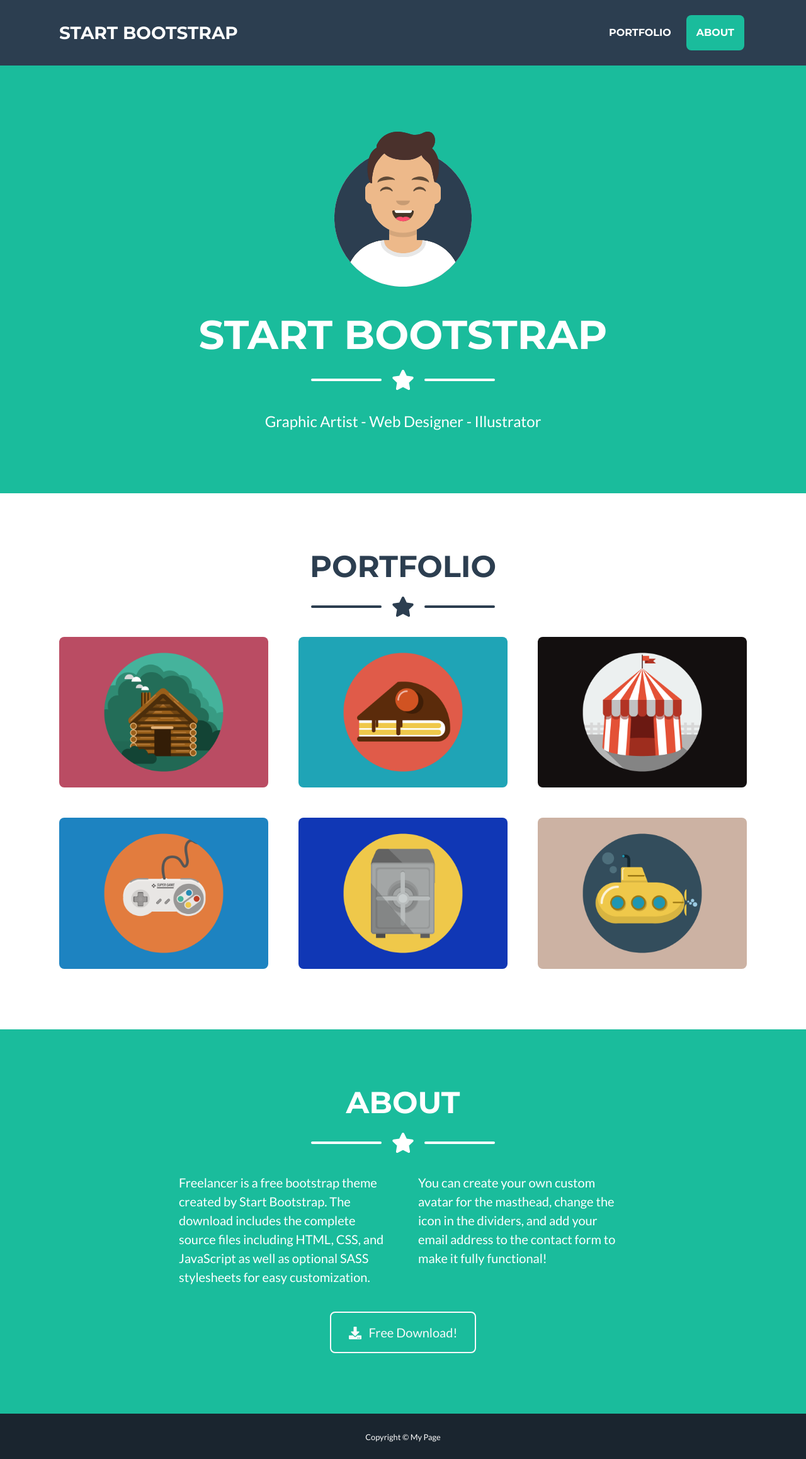
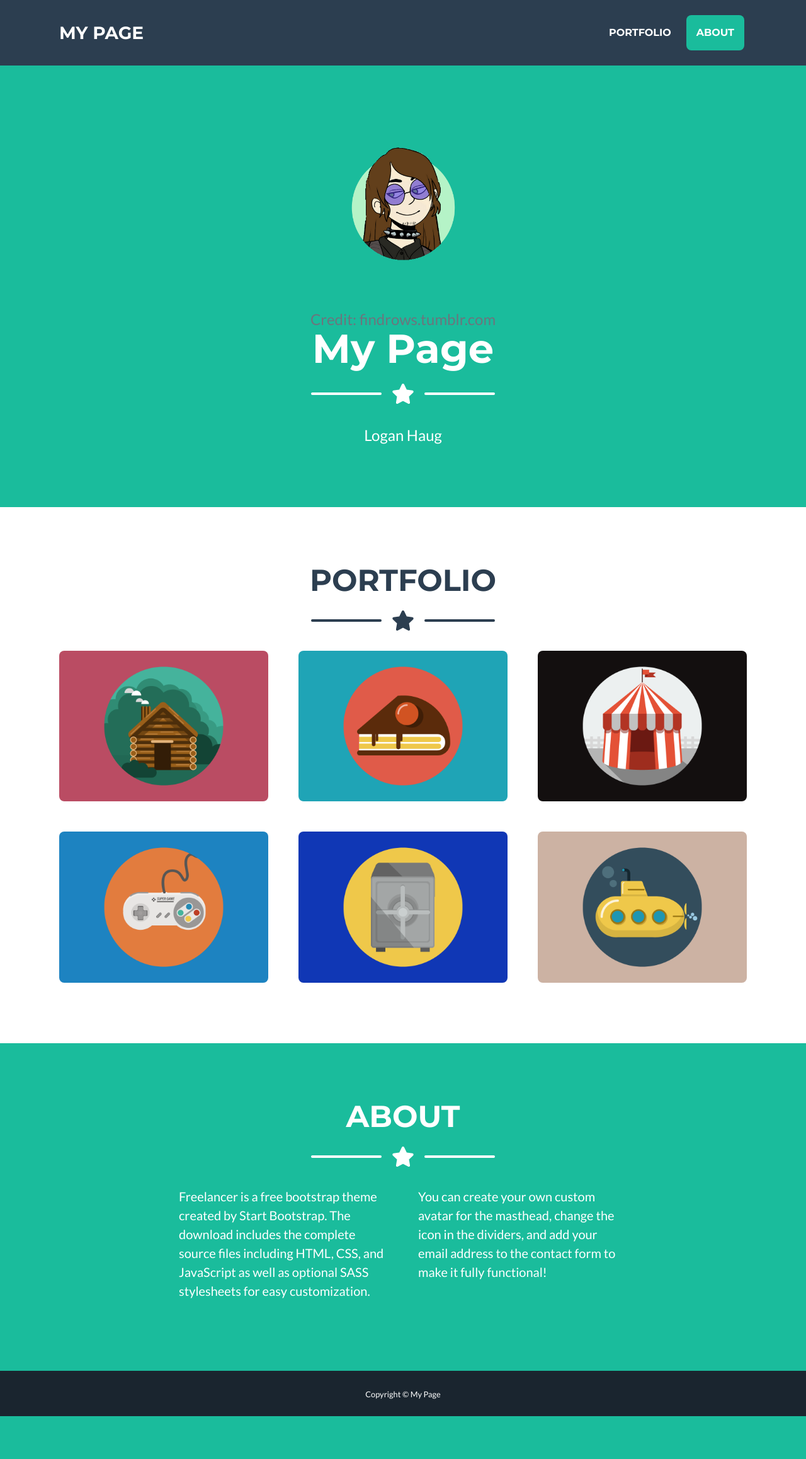
Before and after one commit to LoganHaug/my-page, a Flask app: page / in a window 1280 px wide. Shown: the whole page at 63% size. After the commit the page ends 2248 px from the top, so only its background shows below. Run offline with Flask 2, Linux system fonts and the light colour scheme; some libraries are stand-ins or nearby versions.

Commit message:
Update main page

```diff
--- a/templates/index.html
+++ b/templates/index.html
@@ -20,7 +20,7 @@
         <!-- Navigation-->
         <nav class="navbar navbar-expand-lg bg-secondary text-uppercase fixed-top" id="mainNav">
             <div class="container">
-                <a class="navbar-brand js-scroll-trigger" href="#page-top">Start Bootstrap</a>
+                <a class="navbar-brand js-scroll-trigger" href="#page-top">My Page</a>
                 <button class="navbar-toggler navbar-toggler-right text-uppercase font-weight-bold bg-primary text-white rounded" type="button" data-toggle="collapse" data-target="#navbarResponsive" aria-controls="navbarResponsive" aria-expanded="false" aria-label="Toggle navigation">
                     Menu
                     <i class="fas fa-bars"></i>
@@ -37,9 +37,10 @@
         <header class="masthead bg-primary text-white text-center">
             <div class="container d-flex align-items-center flex-column">
                 <!-- Masthead Avatar Image-->
-                <img class="masthead-avatar mb-5" src="static/assets/img/avataaars.svg" alt="" />
+                <img class="masthead-avatar mb-5" src="static/assets/img/avatar.png"/>
+                <p class="masthead-subheading text-muted mb-0">Credit: findrows.tumblr.com</p>
                 <!-- Masthead Heading-->
-                <h1 class="masthead-heading text-uppercase mb-0">Start Bootstrap</h1>
+                <h1 class="masthead-heading mb-0">My Page</h1>
                 <!-- Icon Divider-->
                 <div class="divider-custom divider-light">
                     <div class="divider-custom-line"></div>
@@ -47,7 +48,7 @@
                     <div class="divider-custom-line"></div>
                 </div>
                 <!-- Masthead Subheading-->
-                <p class="masthead-subheading font-weight-light mb-0">Graphic Artist - Web Designer - Illustrator</p>
+                <p class="masthead-subheading font-weight-light mb-0">Logan Haug</p>
             </div>
         </header>
         <!-- Portfolio Section-->
@@ -135,13 +136,6 @@
                 <div class="row">
                     <div class="col-lg-4 ml-auto"><p class="lead">Freelancer is a free bootstrap theme created by Start Bootstrap. The download includes the complete source files including HTML, CSS, and JavaScript as well as optional SASS stylesheets for easy customization.</p></div>
                     <div class="col-lg-4 mr-auto"><p class="lead">You can create your own custom avatar for the masthead, change the icon in the dividers, and add your email address to the contact form to make it fully functional!</p></div>
-                </div>
-                <!-- About Section Button-->
-                <div class="text-center mt-4">
-                    <a class="btn btn-xl btn-outline-light" href="https://startbootstrap.com/theme/freelancer/">
-                        <i class="fas fa-download mr-2"></i>
-                        Free Download!
-                    </a>
                 </div>
             </div>
         </section>
```
Also changed, not shown: static/assets/img/avataaars.svg (deleted), static/assets/img/avatar.png (added).
